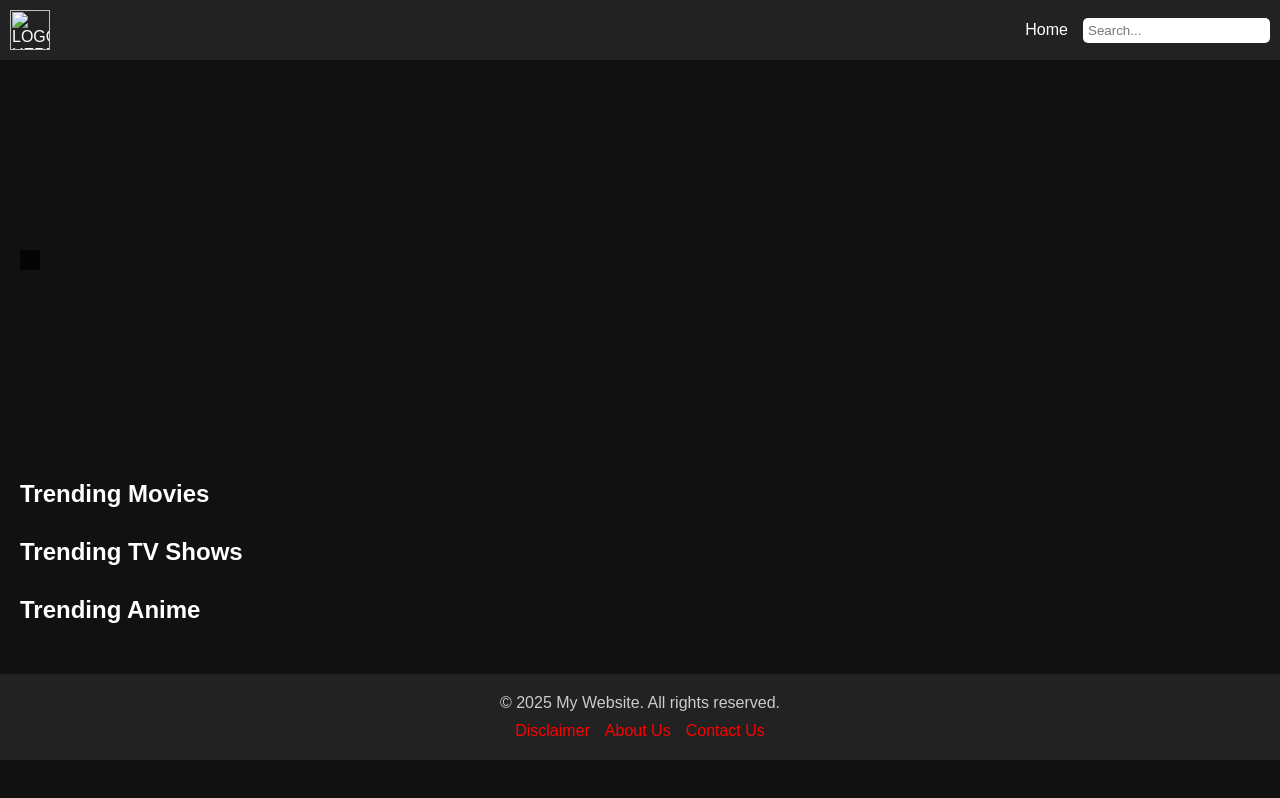
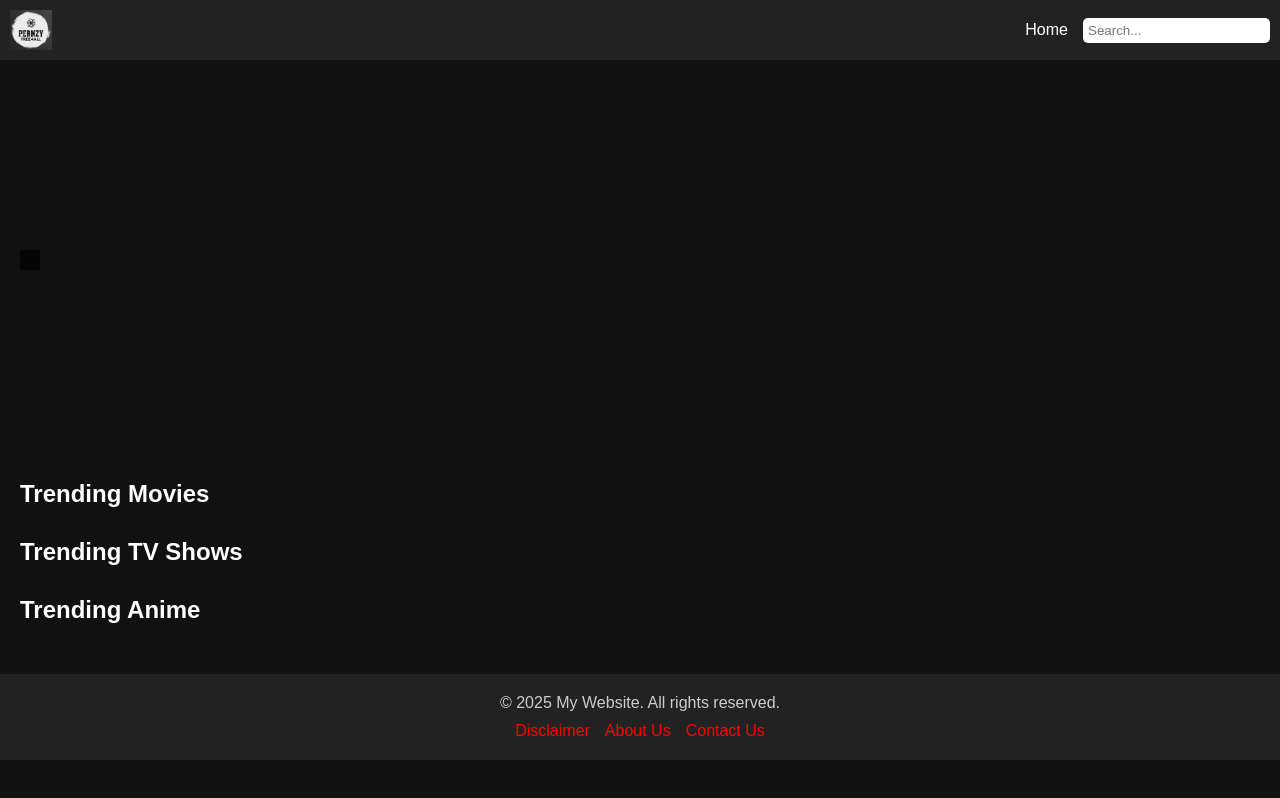
Before and after one commit to xpernzy/watch4free, a plain HTML site: page index.html in a window 1280 px wide. Drawn offline with Linux system fonts and the light colour scheme; no server answers.

Commit message:
Update index.html

```diff
--- a/index.html
+++ b/index.html
@@ -13,7 +13,7 @@
 
 <body>
   <div class="navbar">
-    <img src="logo.png" alt="LOGO HERE" />
+    <img src="Capture.PNG" alt="pernzy logo" />
     <div class="nav-links">
       <a href="index.html">Home</a>
       <input type="text" class="search-bar" placeholder="Search..." onfocus="openSearchModal()" />
```
